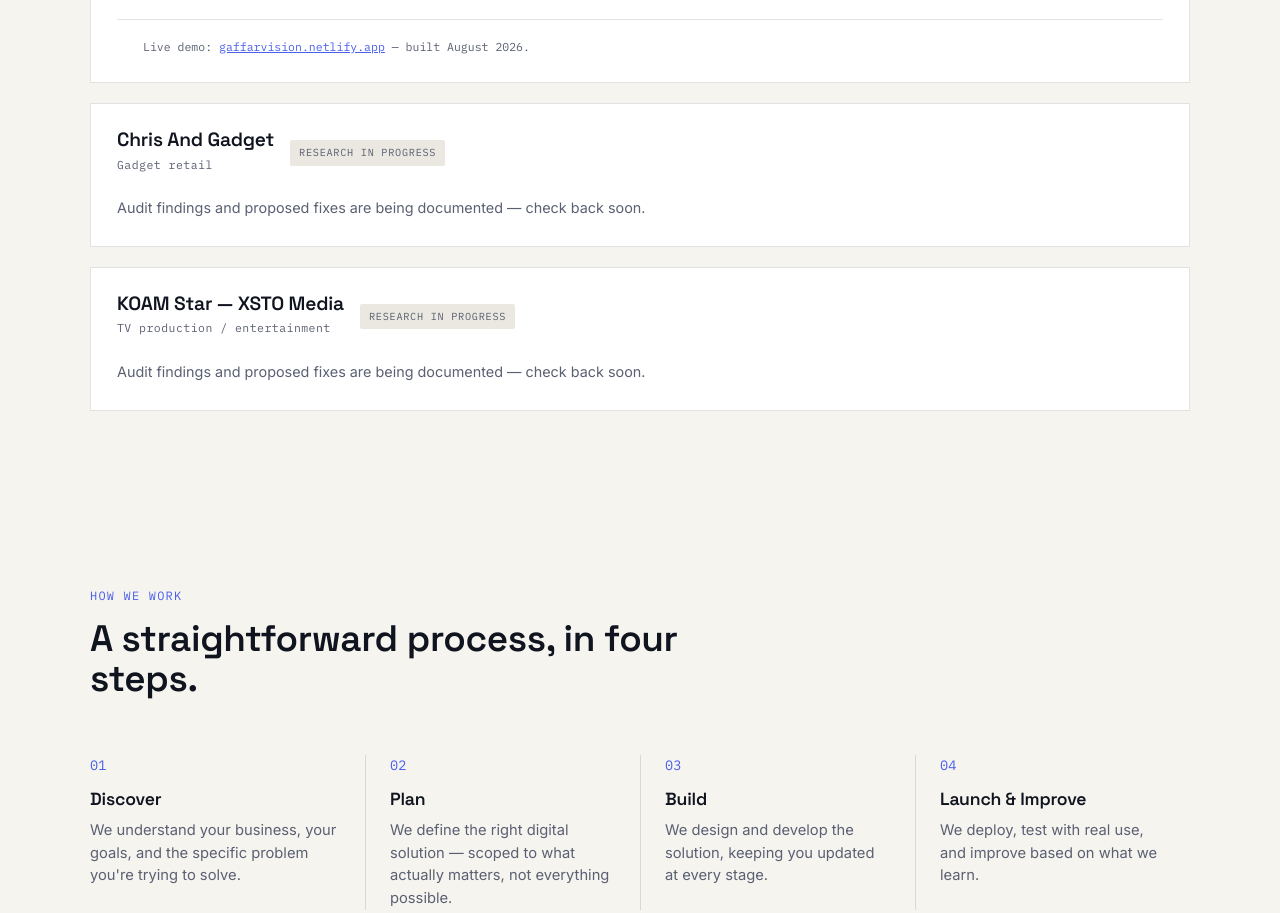
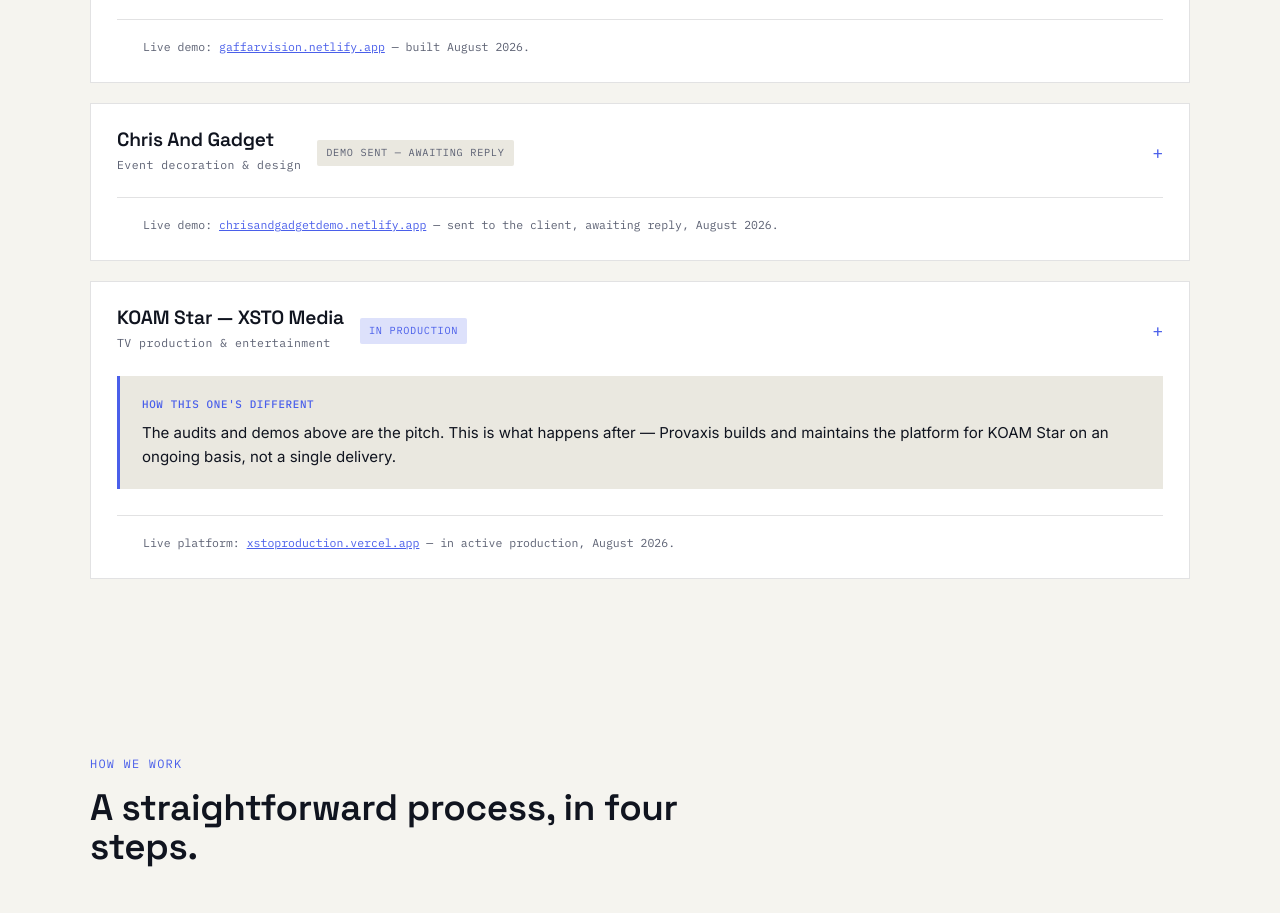
Before and after one commit to omozogiepatrick-maker/Freelance, a plain HTML site: page index.html in a window 1280 px wide. Shown: the part 4218-5131 px from the top of the page. Drawn offline with Linux system fonts and the light colour scheme.

Commit message:
index.html
Provaxis

```diff
--- a/index.html
+++ b/index.html
@@ -445,6 +445,13 @@
     gap:28px;
   }
   @media(min-width:760px){ .case-body-inner{grid-template-columns:1fr 1fr;} }
+  .case-body-inner.single{grid-template-columns:1fr;}
+  .case-col p{
+    font-size:0.94rem;
+    color:var(--muted);
+    margin-bottom:16px;
+    max-width:60ch;
+  }
   .case-col-label{
     font-family:'IBM Plex Mono',monospace;
     font-size:0.7rem;
@@ -1247,26 +1254,60 @@
           <div class="case-source">Live demo: <a href="https://gaffarvision.netlify.app" target="_blank" rel="noopener">gaffarvision.netlify.app</a> — built August 2026.</div>
         </div>
 
-        <div class="case-card">
+        <div class="case-card" id="caseChrisGadget">
           <div class="case-head">
             <div>
               <h3>Chris And Gadget</h3>
-              <span class="case-industry">Gadget retail</span>
+              <span class="case-industry">Event decoration &amp; design</span>
             </div>
-            <span class="case-tag pending">Research in progress</span>
+            <span class="case-tag pending">Demo Sent — Awaiting Reply</span>
+            <span class="case-toggle">+</span>
           </div>
-          <div class="case-pending-body">Audit findings and proposed fixes are being documented — check back soon.</div>
-        </div>
-
-        <div class="case-card">
+          <div class="case-body">
+            <div class="case-body-inner single">
+              <div class="case-col fix">
+                <span class="case-col-label">The outreach</span>
+                <p>Chris And Gadget had no website — their event decoration and design work had no single place to live online. Provaxis reached out cold, offering to build a free demo first: no commitment, no price discussion, just a working example they could look at and decide from.</p>
+                <span class="case-col-label">Current status</span>
+                <ul>
+                  <li>The pitch: a no-obligation demo built around showcasing their decorations, designs and past work, so potential clients could find and contact them online.</li>
+                  <li>They agreed, the demo was built and sent over.</li>
+                  <li>They've reviewed it — no reply yet on next steps.</li>
+                </ul>
+              </div>
+            </div>
+          </div>
+          <div class="case-source">Live demo: <a href="https://chrisandgadgetdemo.netlify.app" target="_blank" rel="noopener">chrisandgadgetdemo.netlify.app</a> — sent to the client, awaiting reply, August 2026.</div>
+        </div>
+
+        <div class="case-card" id="caseXsto">
           <div class="case-head">
             <div>
               <h3>KOAM Star — XSTO Media</h3>
-              <span class="case-industry">TV production / entertainment</span>
+              <span class="case-industry">TV production &amp; entertainment</span>
             </div>
-            <span class="case-tag pending">Research in progress</span>
+            <span class="case-tag">In Production</span>
+            <span class="case-toggle">+</span>
           </div>
-          <div class="case-pending-body">Audit findings and proposed fixes are being documented — check back soon.</div>
+          <div class="case-body">
+            <div class="case-body-inner single">
+              <div class="case-col fix">
+                <span class="case-col-label">The role</span>
+                <p>KOAM Star's team needed someone to build and run the technical side of XSTO Media — not a one-off site, but an ongoing platform with real applicants and real data moving through it. This one is a running engagement, not a demo.</p>
+                <span class="case-col-label">What's running</span>
+                <ul>
+                  <li>Audition registration, so applicants can apply directly through the platform.</li>
+                  <li>Fan signups, building a mailing list of the show's audience.</li>
+                  <li>Application status lookup, so applicants can check where they stand without contacting the team directly.</li>
+                  <li>A Postgres database (Neon) holding all registration and applicant data.</li>
+                  <li>Transactional email (Resend) handling confirmations and status updates.</li>
+                  <li>Three serverless API routes powering registration, signups and status lookup end-to-end.</li>
+                </ul>
+              </div>
+            </div>
+          </div>
+          <div class="case-why"><b>How this one's different</b>The audits and demos above are the pitch. This is what happens after — Provaxis builds and maintains the platform for KOAM Star on an ongoing basis, not a single delivery.</div>
+          <div class="case-source">Live platform: <a href="https://xstoproduction.vercel.app" target="_blank" rel="noopener">xstoproduction.vercel.app</a> — in active production, August 2026.</div>
         </div>
 
       </div>
```
